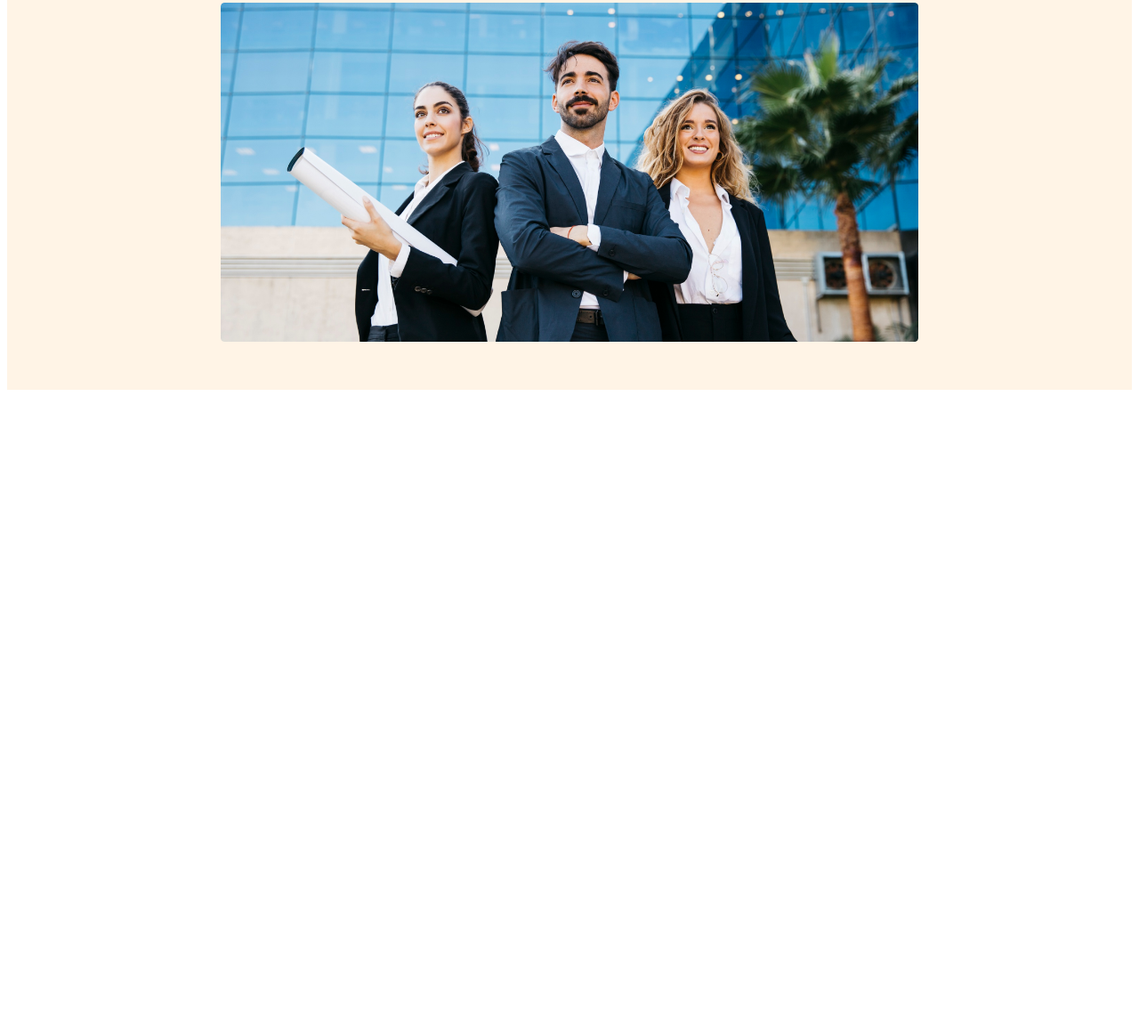
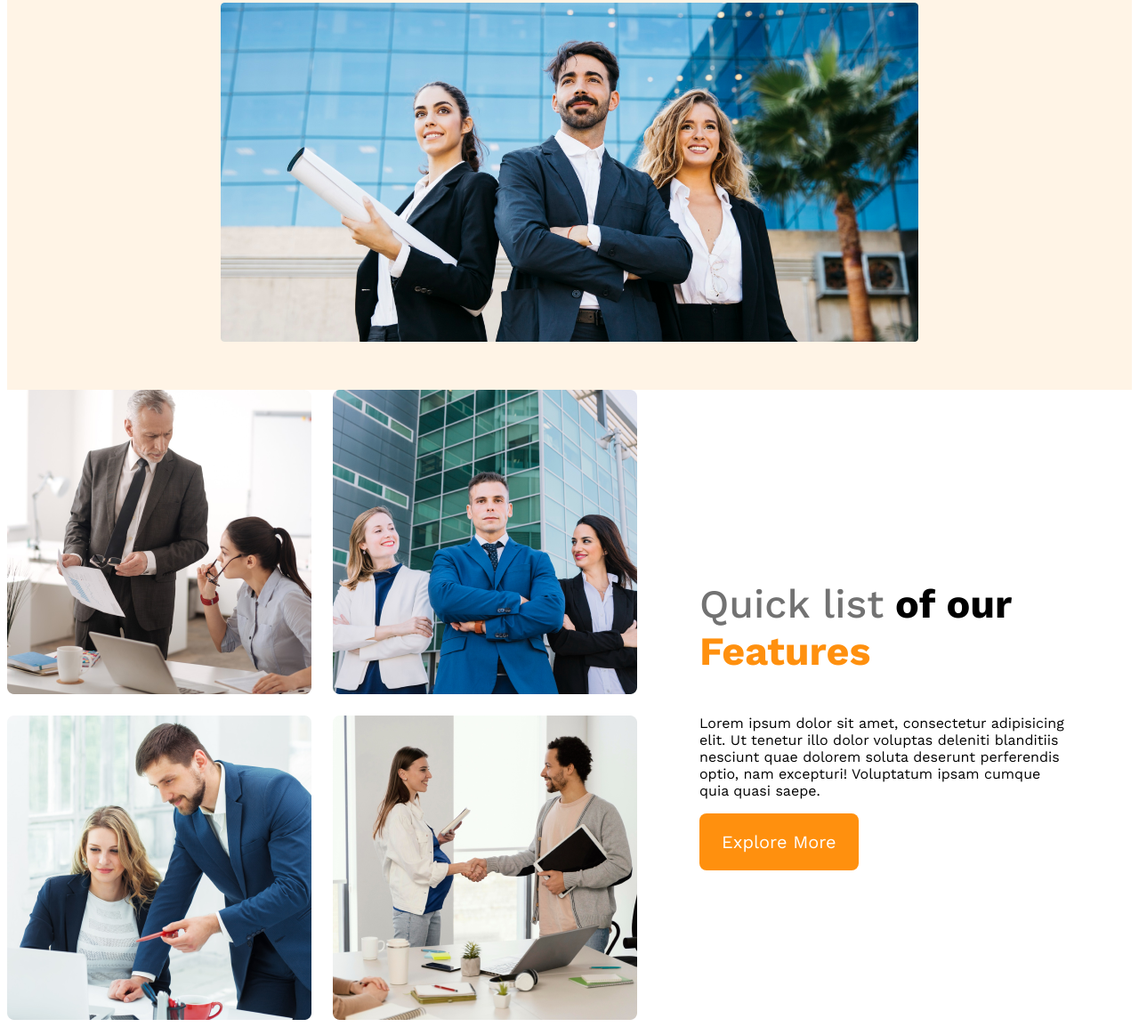
Before and after one commit to Maasuuum/architect-website, a plain HTML site: page index.html in a window 1280 px wide. Shown: the part 592-1746 px from the top of the page at 89% size. Before the commit the page ends 1038 px from the top, so only its background shows below. Drawn offline with nearby package versions, Linux system fonts and the light colour scheme.

Commit message:
features content added

```diff
--- a/index.html
+++ b/index.html
@@ -28,7 +28,22 @@
         </div>
     </header>
     <main>
+        <!--teams sections start-->
+        <section class="teams-container">
+            <div class="teams-img-container">
+               <img src="images/team1.png" alt="">
+               <img src="images/team2.png" alt="">
+               <img src="images/team3.png" alt="">
+               <img src="images/team4.png" alt="">
+            </div>
+            <div class="teams-content">
+                <h3 class="teams-title"><span class="quick-list">Quick list</span> <span class="our">of our</span> <span class="text-features">Features</span></h3>
+                <p class="team-description">Lorem ipsum dolor sit amet, consectetur adipisicing elit. Ut tenetur illo dolor voluptas deleniti blanditiis nesciunt quae dolorem soluta deserunt perferendis optio, nam excepturi! Voluptatum ipsam cumque quia quasi saepe.
+                </p>
+                <button class="btn-primary">Explore More</button>
 
+            </div>
+        </section>
     </main>
     <footer>
 
--- a/styles/architect.css
+++ b/styles/architect.css
@@ -79,3 +79,32 @@ nav li a{
         flex-direction: column;
     }
 }
+/* main styles */
+main{
+    max-width: 1440px;
+    margin: 0 auto;
+}
+.teams-container{
+    display: flex;
+    align-items: center;
+}
+.teams-img-container{
+    display: grid;
+    grid-template-columns: repeat(2, 1fr);
+    gap: 24px;
+}
+.teams-content{
+    padding-right: 70px;
+    padding-left: 70px;
+}
+.teams-title{
+    font-size: 2.8rem;
+}
+.teams-title .quick-list{
+    color: #727272;
+    font-weight: 500;
+}
+.teams-title .text-features{
+    color:#FF900E;
+    font-weight: 700;
+}
```
